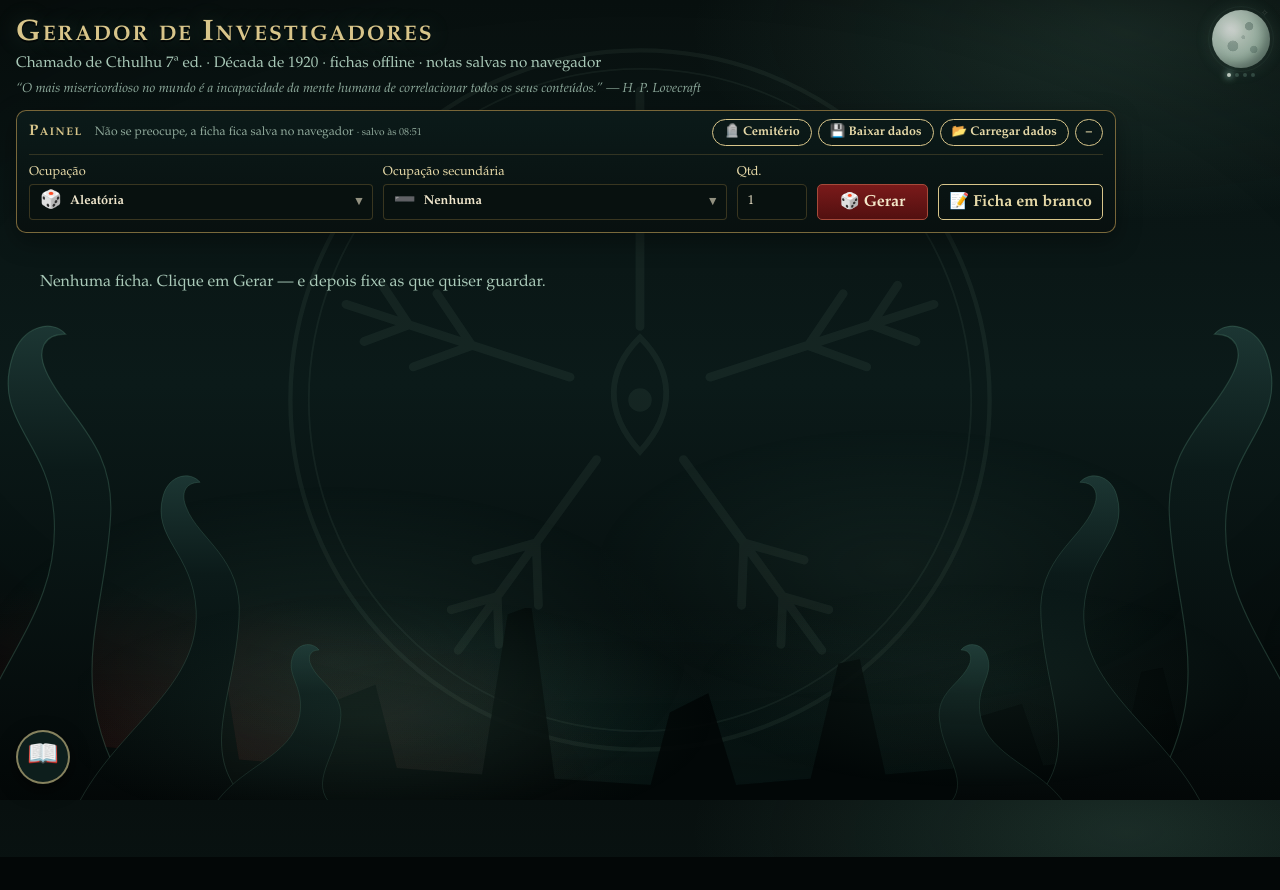
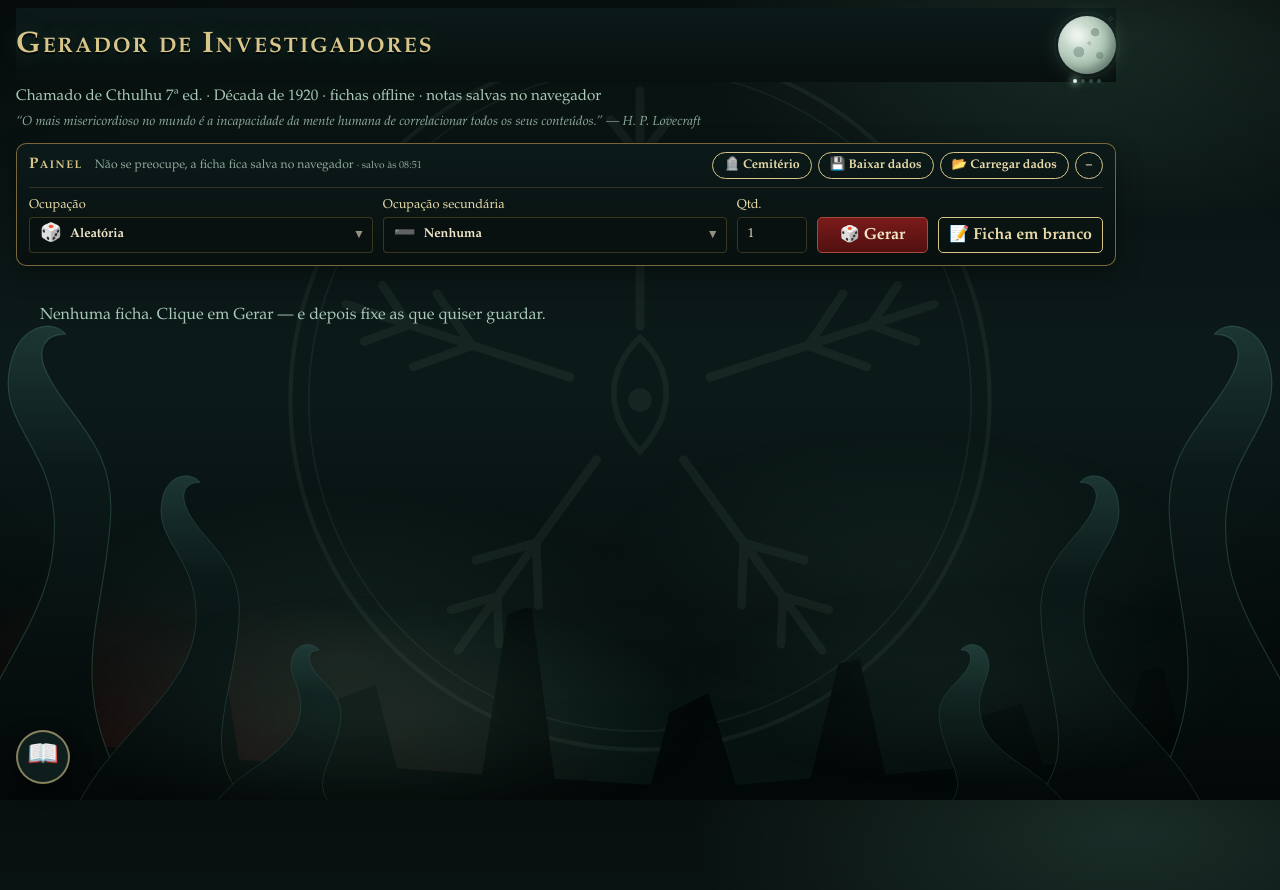
Before and after one commit to nautah01/Ficha-do-investigador, a plain HTML site: page index.html in a window 1280 px wide. Before the commit the page ends 857 px from the top, so only its background shows below. Drawn offline with Linux system fonts and the light colour scheme.

Commit message:
Add files via upload

```diff
--- a/index.html
+++ b/index.html
@@ -13,6 +13,8 @@ body{font-family:"Palatino Linotype",Palatino,"Book Antiqua",Georgia,serif;color
  linear-gradient(180deg,var(--k1),var(--k2) 48%,var(--k0));background-repeat:no-repeat;background-attachment:fixed;background-color:var(--k0);padding:16px 16px 48px}
 body::before{content:"";position:fixed;inset:0;pointer-events:none;z-index:0;
  background:radial-gradient(ellipse 120% 95% at 50% 45%,transparent 45%,rgba(var(--vig),.72) 100%)}
+.title-row{position:sticky;top:0;z-index:20;display:flex;align-items:center;justify-content:space-between;gap:10px;max-width:1100px;margin:-8px 0 6px;padding:8px 0;background:linear-gradient(var(--k2),var(--k1));}
+.title-row h1{min-width:0}
 .top{position:relative;z-index:2;max-width:1100px}
 h1{margin:0;font-size:1.85rem;font-variant:small-caps;letter-spacing:2px;color:var(--head);text-shadow:0 2px 0 var(--k2),0 0 18px rgba(var(--gr),.25)}
 .tag{color:var(--quote);margin:4px 0 8px;font-size:.95rem}
@@ -191,9 +193,8 @@ h1{color:var(--head);text-shadow:0 2px 0 var(--k0),0 0 22px rgba(var(--glow),.28
 .hist{margin:2px 0 6px}.hist .orig{font-size:.88rem;margin:0 0 3px}.hist .orig small{color:var(--muted)}
 .hist .bk{text-align:left;display:block;width:100%;min-height:64px;margin-top:4px;padding:6px 8px;resize:vertical;font:inherit;font-size:.9rem;line-height:1.4}
 </style><script>try{var t=localStorage.getItem("cthulhu-tema");if(t==="red"||t==="blue"||t==="paper")document.documentElement.dataset.theme=t}catch(e){}</script><link rel="stylesheet" href="notebook.css"><link rel="stylesheet" href="cemiterio.css"><link rel="stylesheet" href="ocupacoes.css"><link rel="stylesheet" href="themes.css"><link rel="stylesheet" href="mobile.css"></head><body>
-<button id="moon" class="moon" type="button" aria-label="Trocar o tema do site (lua)" title="Clique para mudar o cenário"><span class="mdots" aria-hidden="true"><i></i><i></i><i></i><i></i></span></button>
+<div class="title-row"><h1>Gerador de Investigadores</h1><button id="moon" class="moon" type="button" aria-label="Trocar o tema do site (lua)" title="Clique para mudar o cenário"><span class="mdots" aria-hidden="true"><i></i><i></i><i></i><i></i></span></button></div>
 <div class="top">
-<h1>Gerador de Investigadores</h1>
 <p class="tag">Chamado de Cthulhu 7ª ed. · Década de 1920 · fichas offline · notas salvas no navegador</p>
 <p class="quote">“O mais misericordioso no mundo é a incapacidade da mente humana de correlacionar todos os seus conteúdos.” — H. P. Lovecraft</p>
 <div class="bar" id="panel">
--- a/lua.js
+++ b/lua.js
@@ -11,7 +11,7 @@
  if(!button)return;
 
  const dots=[...button.querySelectorAll('.mdots i')];
- let scrollFrame=0, fallbackTimer;
+ let fallbackTimer;
 
  function currentTheme(){
   return themes.includes(root.dataset.theme)?root.dataset.theme:'green';
@@ -28,16 +28,6 @@
   button.title=`Cenário ${names[theme]} — clique para ${names[next]}`;
 
   try{localStorage.setItem(storageKey,theme)}catch(_){/* armazenamento pode estar bloqueado */}
- }
-
- function updateScrollFade(){
-  scrollFrame=0;
-  const progress=Math.min(1,Math.max(0,window.scrollY/620));
-  button.style.setProperty('--moon-scroll-opacity',String(.82-.66*progress));
- }
-
- function scheduleScrollFade(){
-  if(!scrollFrame)scrollFrame=requestAnimationFrame(updateScrollFade);
  }
 
  function revealTheme(theme){
@@ -89,8 +79,5 @@
   revealTheme(themes[(index+1)%themes.length]);
  });
 
- window.addEventListener('scroll',scheduleScrollFade,{passive:true});
- window.addEventListener('resize',scheduleScrollFade,{passive:true});
- updateScrollFade();
  saveTheme(currentTheme());
 })();
--- a/mobile.css
+++ b/mobile.css
@@ -7,22 +7,23 @@ body.mobile #mobTabs{position:fixed;left:0;right:0;bottom:0;z-index:6000;display
 #mobTabs button[aria-current=page]{color:var(--head);background:rgba(var(--gr),.16);font-weight:bold}
 body.mobile .note,body.mobile .cem{left:0!important;top:0!important;right:0!important;bottom:calc(64px + env(safe-area-inset-bottom))!important;width:auto!important;height:auto!important;min-width:0;max-width:none;max-height:none;border-radius:0;resize:none;z-index:5500}
 body.mobile .note-bar button,body.mobile .note-tabs{display:none}
+body.mobile[data-mtab]:not([data-mtab=fichas]) #moon{display:none}
 body.mobile .note-bar,body.mobile .cem-bar{cursor:default}
 body.mobile #notesFab{display:none}
 body.mobile #cemPanelBtn{display:none}
 body.mobile .cem-drag-hint{display:none}
 body.mobile[data-mtab]:not([data-mtab=fichas]){overflow:hidden}
-body.mobile .note-tools{flex-wrap:nowrap;overflow-x:auto;scrollbar-width:thin}
-body.mobile .note-tools>*{flex:none}
-body.mobile .note-tools button,body.mobile .note-boards>button{padding:7px 11px;font-size:.85rem;white-space:nowrap}
+body.mobile .note-tools{flex-wrap:wrap;overflow:visible;gap:5px;padding:6px;mask-image:none;-webkit-mask-image:none}
+body.mobile .note-tools>*{flex:0 0 auto}
+body.mobile .note-tools .sep,body.mobile .note-tools .sp{display:none}
+body.mobile .note-tools button,body.mobile .note-boards>button{min-height:34px;padding:5px 8px;font-size:.76rem;white-space:nowrap}
+body.mobile .note-tools label{font-size:.72rem}
 body.mobile .diary{padding:10px}
 body.mobile .dia-index,body.mobile .dia-page{padding:12px 14px 10px}
 body.mobile .dia-text,body.mobile .dia-title,body.mobile .diary input[type=search]{font-size:16px}
 body.mobile .note-footer #noteHint{display:none}
 @media print{#mobTabs{display:none!important}}
 body.mobile h1~p{padding-right:52px}
-body.mobile .note-tools{-webkit-mask-image:linear-gradient(90deg,#000 90%,transparent);mask-image:linear-gradient(90deg,#000 90%,transparent)}
-
 /* Painel e fichas mais compactos sem reduzir os campos abaixo de uma área tocável. */
 body.mobile{padding:8px 8px calc(62px + env(safe-area-inset-bottom))}
 body.mobile h1{font-size:1.34rem;line-height:1.15;letter-spacing:.7px}
--- a/themes.css
+++ b/themes.css
@@ -28,14 +28,14 @@
  --vp:#ecd2cc;--board:#f6e1dc;--zoombg:255,244,241;--onhead:#fff6f2;--tab1:#d98a84;--tab2:#a8433a;--tab3:#6a2020;--ok:#b86a6a;--warn2:#a8431f;
  --moon1:#fff0ec;--moon2:#f0a9a0;--moon3:#c96b66;--moonglow:220,110,100;--crater:140,50,50}
 
-/* Lua fixa no viewport; o fade acompanha a rolagem sem deslocar o controle. */
-.moon{position:fixed!important;top:max(10px,env(safe-area-inset-top))!important;right:max(10px,env(safe-area-inset-right))!important;left:auto!important;bottom:auto!important;z-index:6000;width:58px;aspect-ratio:1;padding:0;border:0;border-radius:50%;cursor:pointer;opacity:var(--moon-scroll-opacity,.82);
+/* Lua alinhada ao título, dentro da linha que permanece no topo durante a rolagem. */
+.moon{position:relative;flex:0 0 auto;width:58px;aspect-ratio:1;padding:0;border:0;border-radius:50%;cursor:pointer;opacity:1;
  background:radial-gradient(circle at 30% 32%,rgba(255,255,255,.6),transparent 26%),
   radial-gradient(circle at 64% 28%,rgba(var(--crater),.34) 0 7%,transparent 8%),radial-gradient(circle at 36% 62%,rgba(var(--crater),.3) 0 10%,transparent 11%),
   radial-gradient(circle at 72% 68%,rgba(var(--crater),.28) 0 6%,transparent 7%),radial-gradient(circle at 54% 47%,rgba(var(--crater),.2) 0 4%,transparent 5%),
   radial-gradient(circle at 38% 36%,var(--moon1),var(--moon2) 58%,var(--moon3));
  box-shadow:inset -6px -5px 10px rgba(0,0,0,.24),inset 3px 3px 7px rgba(255,255,255,.22),0 0 18px 4px rgba(var(--moonglow),.12);
- filter:saturate(.72);transition:opacity .35s,filter .35s,transform .4s,box-shadow .4s;view-transition-name:theme-moon}
+ filter:saturate(.72);transition:filter .35s,transform .4s,box-shadow .4s;view-transition-name:theme-moon}
 .moon:hover,.moon:focus-visible{opacity:1!important;filter:saturate(1);transform:scale(1.07);box-shadow:inset -6px -5px 10px rgba(0,0,0,.24),inset 3px 3px 7px rgba(255,255,255,.28),0 0 24px 6px rgba(var(--moonglow),.32)}
 .moon:active{transform:scale(.96)}
 .moon:focus-visible{outline:2px solid var(--head);outline-offset:5px}
@@ -50,7 +50,7 @@ html.tswap *,html.tswap *::before,html.tswap *::after{transition:background-colo
 ::view-transition-old(theme-moon){animation:moonDepart .34s ease-in both}
 ::view-transition-new(theme-moon){animation:none}
 @keyframes moonDepart{to{transform:translateX(15px) rotate(150deg) scale(.72);opacity:0}}
-@media (max-width:640px){.moon{width:46px}h1{padding-right:54px}}
+@media (max-width:640px){.moon{width:42px}.title-row{gap:7px;padding-top:max(6px,env(safe-area-inset-top));padding-bottom:6px}.title-row h1{font-size:1.25rem;letter-spacing:.6px}}
 @media (prefers-reduced-motion:reduce){
  .moon,.moon::before,.moon::after{transition:none!important}
  html.tswap *,html.tswap *::before,html.tswap *::after{transition:none!important}
```
